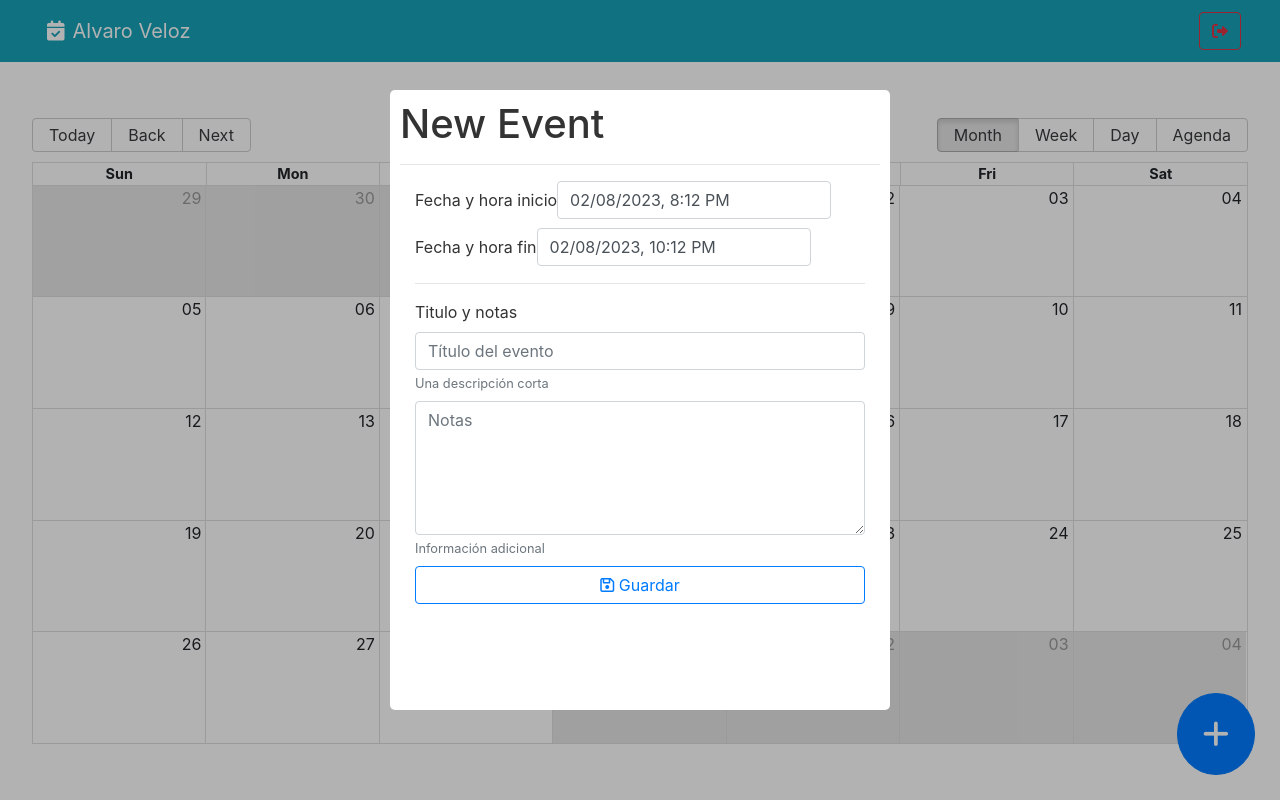
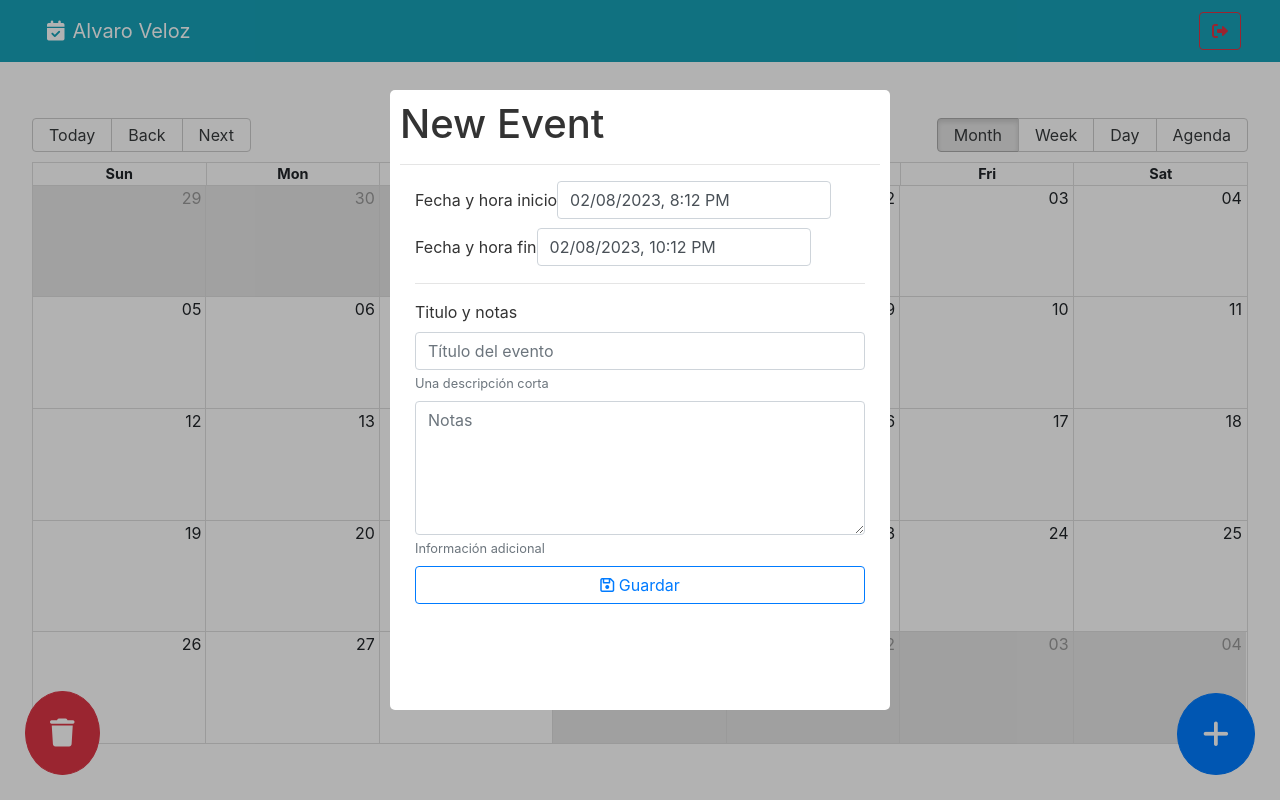
Before and after one commit to alvaroveloz/calendar, a React (Vite) app: page / in a window 1280 px wide. Both pictures are taken after a click on the button 1215 px from the left and 734 px from the top of the page. Built offline with nearby package versions, Linux system fonts and the light colour scheme.

Commit message:
CALENDAR - Adding delete event

```diff
--- /dev/null
+++ b/src/calendar/components/FabDeleteEvent.jsx
@@ -0,0 +1,27 @@
+import { addHours } from 'date-fns';
+import Swal from 'sweetalert2';
+import { useCalendarStore, useUiStore } from '../../hooks';
+
+export const FabDeleteEvent = () => {
+  const { closeDateModal } = useUiStore();
+  const { startDeleteEvent, hasActiveEvent } = useCalendarStore();
+
+  const handleClickDelete = () => {
+
+        startDeleteEvent();
+        closeDateModal();
+
+
+
+  };
+
+  return (
+    <button
+        className='btn btn-danger fab-delete'
+        onClick={handleClickDelete}
+        style={{ display: hasActiveEvent ? '' : 'none' }}
+        >
+      <i className='fas fa-trash'></i>
+    </button>
+  );
+};
--- a/src/calendar/pages/CalendarPage.jsx
+++ b/src/calendar/pages/CalendarPage.jsx
@@ -4,6 +4,7 @@ import { useUiStore, useCalendarStore } from '../../hooks';
 
 import { Calendar } from 'react-big-calendar';
 import 'react-big-calendar/lib/css/react-big-calendar.css';
+import { FabDeleteEvent } from '../components/FabDeleteEvent';
 
 export const CalendarPage = () => {
 
@@ -62,6 +63,7 @@ export const CalendarPage = () => {
       <CalendarModal />
 
       <FabAddNewEvent />
+      <FabDeleteEvent />
     </>
   );
 };
--- a/src/hooks/useCalendarStore.js
+++ b/src/hooks/useCalendarStore.js
@@ -1,5 +1,5 @@
 import { useDispatch, useSelector } from 'react-redux'
-import { setActiveEvent, onAddNewEvent, onEditEvent } from '../store/calendar/calendarSlice';
+import { setActiveEvent, onAddNewEvent, onEditEvent, onDeleteEvent } from '../store/calendar/calendarSlice';
 
 export const useCalendarStore = () => {
 
@@ -25,14 +25,20 @@ export const useCalendarStore = () => {
 
     }
 
+    const startDeleteEvent = async() => {
+      dispatch(onDeleteEvent());
+    }
+
 
 
   return {
     events,
     activeEvent,
+    hasActiveEvent: !!activeEvent,
 
     //* Methods
     onActiveEvent,
     startSavingEvent,
+    startDeleteEvent,
   };
 }
--- a/src/store/calendar/calendarSlice.js
+++ b/src/store/calendar/calendarSlice.js
@@ -37,8 +37,10 @@ export const calendarSlice = createSlice({
       state.activeEvent = null;
     },
     onDeleteEvent: (state) => {
-      state.events = state.events.filter(evt => evt._id !== state.activeEvent._id);
-      state.activeEvent = null;
+      if (state.activeEvent) {
+        state.events = state.events.filter(evt => evt._id !== state.activeEvent._id);
+        state.activeEvent = null;
+      }
     },
   },
 });
--- a/src/styles.css
+++ b/src/styles.css
@@ -49,3 +49,12 @@
     position: fixed;
     right: 25px;
 }
+
+.fab-delete {
+        border-radius: 100%;
+        bottom: 25px;
+        font-size: 28px;
+        padding: 1.25rem 1.5rem 1.25rem 1.5rem;
+        position: fixed;
+        left: 25px;
+    }
```
